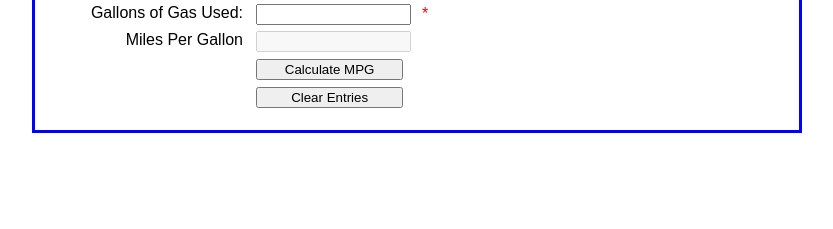
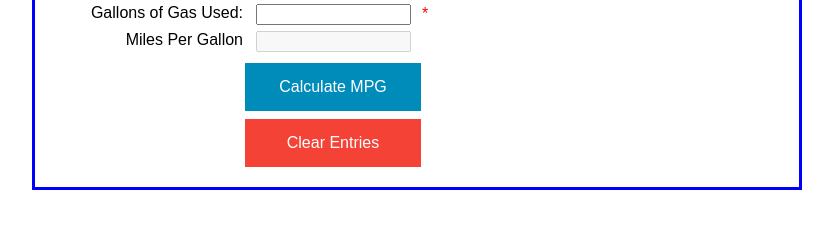
Before and after one commit to Bault496/Fall2022-CPW204-HelloSource, a plain HTML site: page index.html in a window 1280 px wide. Shown: the part 189-418 px from the top of the page, without its empty margins (223-1056 px from the left). Drawn offline with Linux system fonts and the light colour scheme.

Commit message:
Changed the button colors

```diff
--- a/css/mpg.css
+++ b/css/mpg.css
@@ -24,3 +24,18 @@ input {
 span {
 	color: red;
 }
+
+.button {
+    background-color: #008CBA;
+    border: none;
+    color: white;
+    padding: 15px 32px;
+    text-align: center;
+    text-decoration: none;
+    display: inline-block;
+    font-size: 16px;
+    margin: 4px 2px;
+    cursor: pointer;
+  }
+
+  .button2 {background-color: #f44336;}
--- a/index.html
+++ b/index.html
@@ -22,8 +22,8 @@
         <label for="mpg">Miles Per Gallon</label>
         <input type="text" id="mpg" disabled><br>
         <label>&nbsp;</label>
-        <input type="button" id="calculate" value="Calculate MPG"><br>
+        <input type="button" class="button" id="calculate" value="Calculate MPG"><br>
         <label>&nbsp;</label>
-        <input type="button" id="clear" value="Clear Entries"><br>
+        <input type="button" class="button button2" id="clear" value="Clear Entries"><br>
 </body>
 </html>
```
